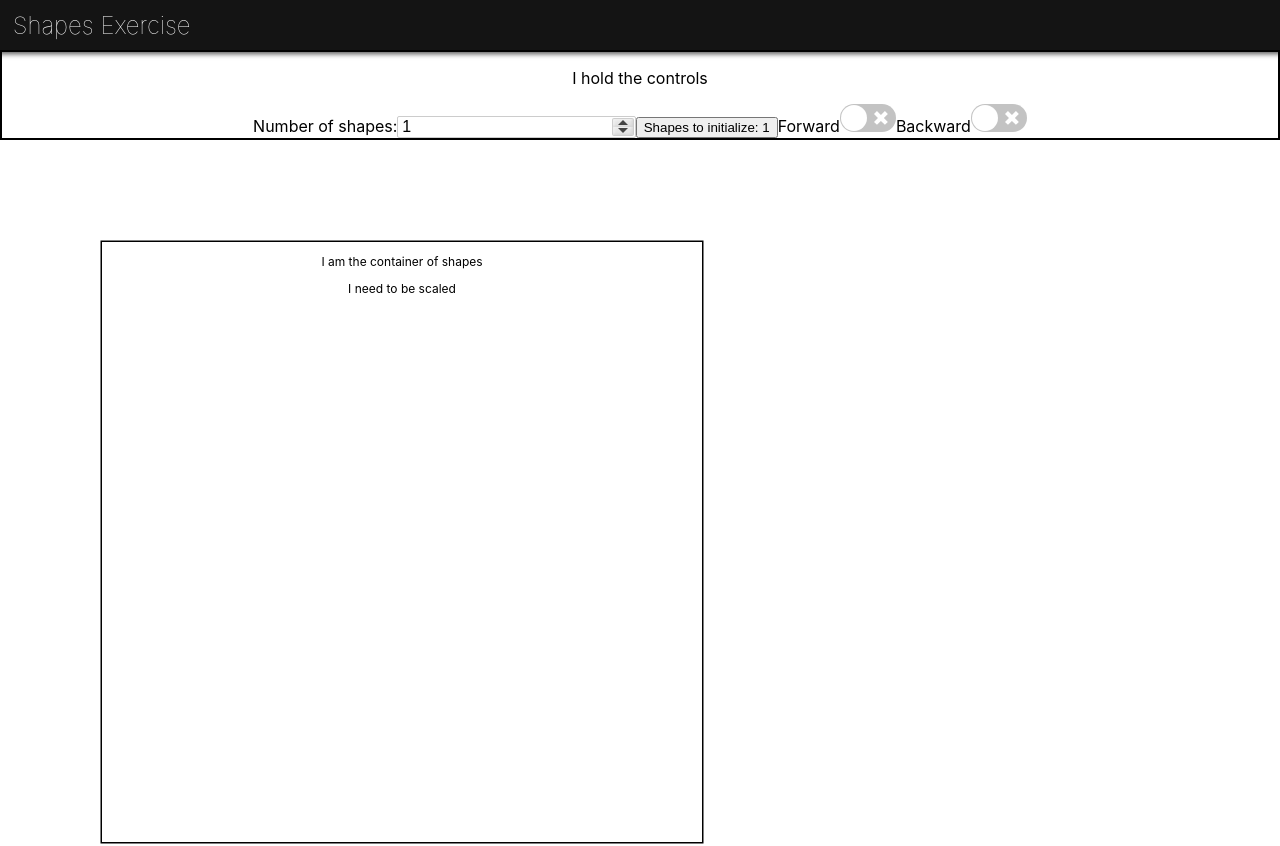
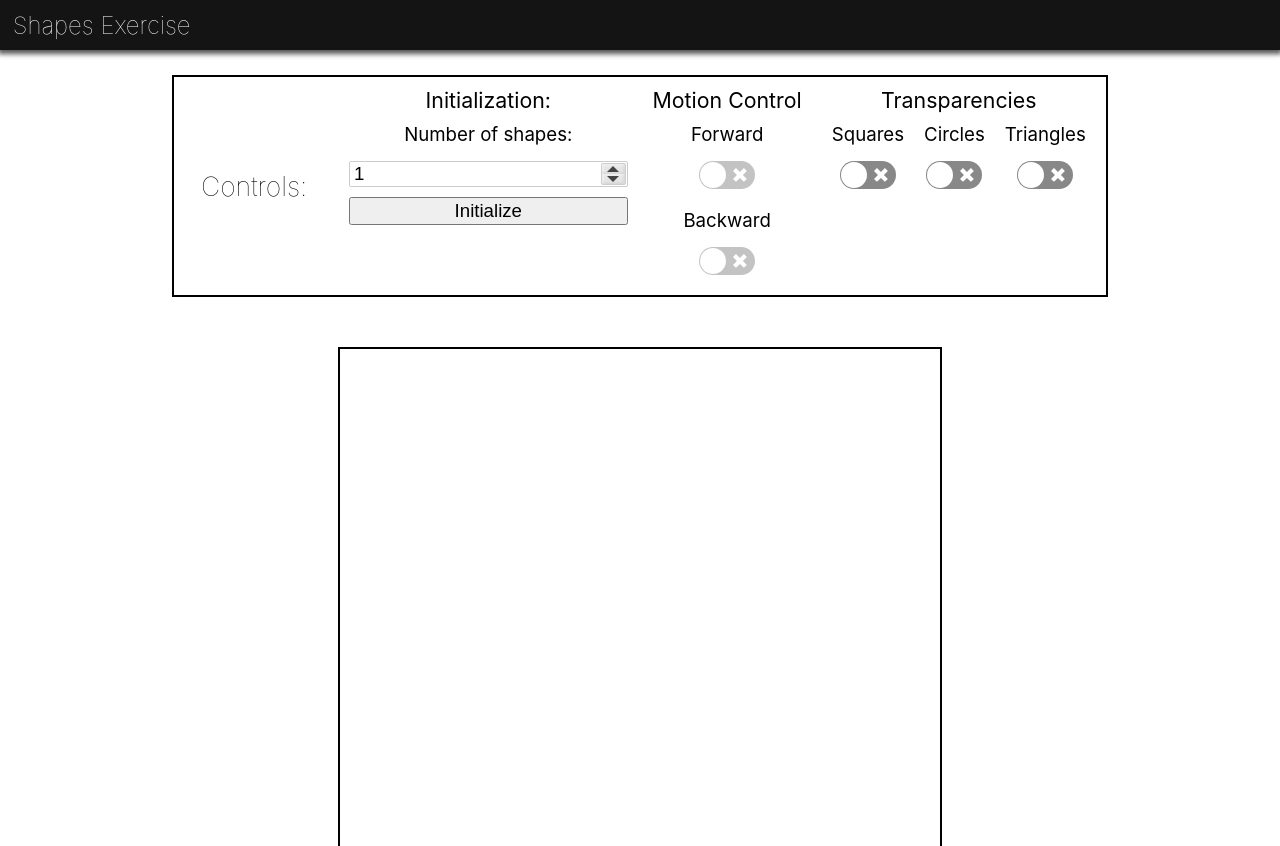
Before and after one commit to dallman2/shape-exercise, a React (Create React App) app: page / in a window 1280 px wide. Shown: the top 846 px of the page. Built offline with nearby package versions, Linux system fonts and the light colour scheme.

Commit message:
animations work now:) note, between 1000 and 10000 shapes, performance degrades did:  - shapes style  - transition injection  - transparency toggles  - generalized scaling  - some styling still need:  - docs  - tests  - button to print list to console

```diff
--- a/src/App.css
+++ b/src/App.css
@@ -26,19 +26,33 @@
   margin: 0px;
 }
 
-.Scaler {
-  transform: scale(.75);
+.Main-container {
+  display: flex;
+  flex-direction: column;
+  align-items: center;
+  justify-items: center;
 }
 
-.Shape-container{
-  width: 800px;
-  height: 800px;
+.Shape-container {
+  position: relative;
+
+  margin: 25px 25px;
+
+  width: 600px;
+  height: 600px;
 
   overflow: hidden;
 
   border: 2px solid black;
 }
 
-.Controls-container{
+.Controls-container {
+  display: flex;
+  flex-direction: row;
+  align-content: flex-start;
+  justify-items: center;
+
+  margin: 25px 25px;
+
   border: 2px solid black;
 }
--- a/src/App.js
+++ b/src/App.js
@@ -1,12 +1,12 @@
 import { useSelector } from "react-redux";
 import "./App.css";
 
-import Controls from './components/controls'
+import Controls from "./components/controls";
 import Shape from "./components/shape";
 
 function App() {
-  const shapes = useSelector(state => state.shapes)
-  let shapeList = shapes.shapes.map((el, idx) => <Shape key={idx} data={el}/>)
+  const shapes = useSelector((state) => state.shapes);
+  let shapeList = shapes.shapes.map((el, idx) => <Shape key={idx} data={el} />);
 
   return (
     <div className="App">
@@ -15,13 +15,11 @@ function App() {
           Shapes Exercise
         </h2>
       </header>
-      <section>
+      <section className="Main-container">
         <div className="Controls-container">
-          <Controls/>
+          <Controls />
         </div>
-        <div className="Scaler Shape-container">
-          <p>I am the container of shapes</p>
-          <p>I need to be scaled</p>
+        <div className="Shape-container">
           {shapeList}
         </div>
       </section>
--- a/src/components/controls/Controls.css
+++ b/src/components/controls/Controls.css
@@ -0,0 +1,61 @@
+.Title {
+    align-self: center;
+
+    padding: 0em 1em;
+
+    font-size: 20pt;
+    font-weight: lighter;
+}
+
+.Control-container {
+    display: flex;
+    flex-direction: column;
+    align-content: flex-start;
+    justify-items: center;
+
+    margin: 10px 10px;
+
+    font-size: 16pt;
+}
+
+.Control {
+    margin: 5px 5px;
+
+    font-size: 14pt;
+}
+
+.Label{
+    padding: 5px 5px;
+    margin: 5px 5px;
+
+    font-size: 14pt;
+}
+
+.Init-controls {
+    display: flex;
+    flex-direction: column;
+    align-content: flex-start;
+    justify-items: center;
+}
+
+.Motion-controls {
+    display: flex;
+    flex-direction: column;
+    align-content: flex-start;
+    justify-items: center;
+}
+
+.Trans-controls {
+    display: flex;
+    flex-direction: row;
+    align-content: flex-start;
+    justify-items: center;
+}
+
+.Trans-toggle {
+    display: flex;
+    flex-direction: column;
+    align-content: flex-start;
+    justify-items: center;
+
+}
--- a/src/components/controls/Controls.js
+++ b/src/components/controls/Controls.js
@@ -7,7 +7,7 @@ import {
   initShapesMotion,
   updateMotionArrays,
 } from "../../store/motion";
-import { initShapesStructure } from "../../store/shapes";
+import { initShapesStructure, toggleTransparency } from "../../store/shapes";
 
 import "./Controls.css";
 
@@ -22,6 +22,7 @@ import NumericInput from "react-numeric-input";
  */
 const Controls = () => {
   const motion = useSelector((state) => state.motion);
+  const shapes = useSelector((state) => state.shapes);
 
   const dispatch = useDispatch();
   /** this is the value and setter for the number of shapes */
@@ -55,22 +56,18 @@ const Controls = () => {
    * @param {boolean} forward - did we click the forward button?
    */
   let toggleMotion = (forward) => {
-    console.log("clicked a button");
-    console.log(motion);
-    console.log(interval);
     if (!motion.forward && !motion.backward && !interval.current) {
-      console.log("nothing running, starting");
       // this is the block if nothing is running
       dispatch(forward ? forwardToggle() : backwardToggle());
+      doUpdate();
       interval.current = setInterval(doUpdate, 1000);
     } else if (motion.forward && interval.current) {
-      console.log("forward on, interval found");
       // this is the block if were going forward
       if (forward) {
         // if we clicked the forward button while going forward,
         // just stop the motion
         clearInterval(interval.current);
-        interval.current = null
+        interval.current = null;
         dispatch(forwardToggle());
       } else {
         // otherwise, we clicked the backwards button while going
@@ -78,22 +75,23 @@ const Controls = () => {
         // toggle the button
         clearInterval(interval.current);
         dispatch(backwardToggle());
+        doUpdate();
         interval.current = setInterval(doUpdate, 1000);
       }
     } else if (motion.backward && interval.current) {
-      console.log("backward on, interval found");
       // this is the block if were going backward
       if (forward) {
         // if we clicked the forward button while going backward,
         // clear the interval, set a new one, and toggle the button
         clearInterval(interval.current);
         dispatch(forwardToggle());
+        doUpdate();
         interval.current = setInterval(doUpdate, 1000);
       } else {
         // otherwise, we clicked the backwards button while going
         // backward. just stop the motion
         clearInterval(interval.current);
-        interval.current = null
+        interval.current = null;
         dispatch(backwardToggle());
       }
     }
@@ -110,9 +108,12 @@ const Controls = () => {
 
   return (
     <>
-      <p>I hold the controls</p>
-      <label>
-        <span>Number of shapes:</span>
+      <p className="Title">Controls:</p>
+      <div className="Control-container">
+        <label>Initialization:</label>
+        <div className="Init-controls">
+          <label className="Label">Number of shapes:</label>
+          <span className="Control">
             <NumericInput
               value={n}
               step={1}
@@ -121,24 +122,65 @@ const Controls = () => {
               snap
               onChange={(val) => setN(val)}
             />
-        <button onClick={setup}>Shapes to initialize: {n}</button>
-      </label>
-      <label>
-        <span>Forward</span>
+          </span>
+          <button className="Control" onClick={setup}>
+            Initialize
+          </button>
+        </div>
+      </div>
+      <div className="Control-container">
+        <label>Motion Control</label>
+        <div className="Motion-controls">
+          <label className="Label">Forward</label>
+          <span className="Control">
             <ReactSwitch
               onChange={() => toggleMotion(true)}
               checked={motion.forward}
               disabled={!motion.initiated}
             />
-      </label>
-      <label>
-        <span>Backward</span>
+          </span>
+          <label className="Label">Backward</label>
+          <span className="Control">
             <ReactSwitch
               onChange={() => toggleMotion(false)}
               checked={motion.backward}
               disabled={!motion.initiated}
             />
-      </label>
+          </span>
+        </div>
+      </div>
+      <div className="Control-container">
+        <label>Transparencies</label>
+        <div className="Trans-controls">
+          <div className="Trans-toggle">
+            <label className="Label">Squares</label>
+            <span className="Control">
+              <ReactSwitch
+                onChange={() => dispatch(toggleTransparency("squares"))}
+                checked={shapes.transparent.squares}
+              />
+            </span>
+          </div>
+          <div className="Trans-toggle">
+            <label className="Label">Circles</label>
+            <span className="Control">
+              <ReactSwitch
+                onChange={() => dispatch(toggleTransparency("circles"))}
+                checked={shapes.transparent.circles}
+              />
+            </span>
+          </div>
+          <div className="Trans-toggle">
+            <label className="Label">Triangles</label>
+            <span className="Control">
+              <ReactSwitch
+                onChange={() => dispatch(toggleTransparency("triangles"))}
+                checked={shapes.transparent.triangles}
+              />
+            </span>
+          </div>
+        </div>
+      </div>
     </>
   );
 };
--- a/src/components/shape/Shape.css
+++ b/src/components/shape/Shape.css
@@ -1,6 +1,8 @@
 .Shape {
   position: absolute;
-  top: 0;
-  left: 0;
-  transition: transform 1s linear 0s;
+  font-size: 10pt;
 }
+
+.Transparent {
+  opacity: .5;
+}
--- a/src/components/shape/Shape.js
+++ b/src/components/shape/Shape.js
@@ -1,4 +1,4 @@
-import { useEffect, useRef, useState } from "react";
+import { useEffect, useState } from "react";
 import { useSelector } from "react-redux";
 import "./Shape.css";
 
@@ -28,71 +28,54 @@ const Shape = (props) => {
   const motion = useSelector((state) => state.motion);
   const shapes = useSelector((state) => state.shapes);
 
+
   let [transClass, setTransClass] = useState(false);
+  let [selectedShapeStyle, setSelectedShapeStyle] = useState({});
 
-  let selectedShapeClass = "";
+  useEffect(() => {
     switch (props.data.type) {
       case "circles":
-      selectedShapeClass = "Circle";
+        setSelectedShapeStyle({
+          height: `${props.data.size * 2}px`,
+          width: `${props.data.size * 2}px`,
+          borderRadius: `${props.data.size}px`,
+          backgroundColor: props.data.color,
+        });
         break;
       case "squares":
-      selectedShapeClass = "Square";
+        setSelectedShapeStyle({
+          height: `${props.data.size * 2}px`,
+          width: `${props.data.size * 2}px`,
+          backgroundColor: props.data.color,
+        });
         break;
       case "triangles":
-      selectedShapeClass = "Triangle";
+        setSelectedShapeStyle({
+          width: 0,
+          height: 0,
+          borderBottom: `${props.data.size * 2}px solid ${props.data.color}`,
+          borderLeft: `${props.data.size}px solid transparent`,
+          borderRight: `${props.data.size}px solid transparent`,
+        });
         break;
       default:
         break;
     }
-
-  // this is the side effect block that updates the position for the shape
-  // there is a warning that we have not included all dependencies, but we
-  // have. the `motion.update` dependency is a sort of meta-dependency,
-  // representing the change in all four motion arrays.
-  const thisElement = useRef(null);
-
-  useEffect(() => {
-    let el = thisElement.current;
-    console.log(el.style);
-    // grab the new positions and new targets
-    const tX0 = motion.positionsX[props.data.idx],
-      tY0 = motion.positionsY[props.data.idx];
-    const tX1 = motion.positionsX[props.data.idx] + motion.velocitiesX,
-      tY1 = motion.positionsY[props.data.idx] + motion.velocitiesY;
-    // apply the new positions and targets
-    el.style.left = `${tX0}px`;
-    el.style.top = `${tY0}px`;
-    el.style.transform = `translateX(${tX1}px) translateY(${tY1}px)`;
-    console.log(el.style);
-  }, [motion.update, props.data]);
+  }, [props.data]);
 
   // this is the side effect block that handles transparency stuff
   // again, we only want to rerender if a `transparency` value changes
   useEffect(() => {
-    if (shapes.transparent[props.data.index]) setTransClass(true);
+    if (shapes.transparent[props.data.type]) setTransClass(true);
     else setTransClass(false);
-  }, [shapes.transparent]);
+  }, [shapes.transparent, props.data]);
 
   return (
     <div
-      ref={thisElement}
-      className={`Shape ${selectedShapeClass}
-        ${transClass ? "Tranparent" : "Solid"}`}
-      // style={{
-      //   left: motion.positionsX[props.data.idx] + "px",
-      //   top: motion.positionsY[props.data.idx] + "px",
-      //   transform:
-      //     motion.forward || motion.backward
-      //       ? `translateX(${
-      //           motion.positionsX[props.data.idx] + motion.velocitiesX
-      //         }px)
-      //    translateY(${
-      //      motion.positionsY[props.data.idx] + motion.velocitiesY
-      //    }px)}`
-      //       : "",
-      // }}
+      className={`Shape ${transClass ? "Transparent" : ""}`}
+      style={{ ...selectedShapeStyle, ...motion.style[props.data.index] }}
     >
-      I am a {props.data.size}px {props.data.type}, my name is {props.data.name}
+      {props.data.name}
     </div>
   );
 };
--- a/src/store/motion.js
+++ b/src/store/motion.js
@@ -5,7 +5,12 @@ const UPPER_WINDOW_BOUND = 800,
   /** How large is the velocity window? */
   VELOCITY_RANGE_WIDTH = 10,
   /** How far do we want to shift the velocity window? */
-  VELOCITY_RANGE_OFFSET = -5;
+  VELOCITY_RANGE_OFFSET = -5,
+  /** how big/ small do we want to scale the window? */
+  FINAL_WINDOW_BOUND = 600;
+
+const scaler = (from, to) => (num) => num * (to / from);
+const specificScaler = scaler(UPPER_WINDOW_BOUND, FINAL_WINDOW_BOUND);
 
 export const motionSlice = createSlice({
   name: "motion",
@@ -13,11 +18,11 @@ export const motionSlice = createSlice({
     initiated: false,
     forward: false,
     backward: false,
-    update: false,
     positionsX: [],
     positionsY: [],
     velocitiesX: [],
     velocitiesY: [],
+    style: [],
   },
   reducers: {
     /**
@@ -54,6 +59,18 @@ export const motionSlice = createSlice({
       state.positionsY = Array.from({ length: n }, randomPosGen);
       state.velocitiesX = Array.from({ length: n }, randomVelGen);
       state.velocitiesY = Array.from({ length: n }, randomVelGen);
+
+      state.style = state.positionsX.map((el, idx) => {
+        return {
+          left: "0px",
+          top: "0px",
+          transition: `transform 1s linear 0s`,
+          transform: `translateX(${specificScaler(
+            state.positionsX[idx]
+          )}px) translateY(${specificScaler(state.positionsY[idx])}px)`,
+        };
+      });
+
       // let the toggles know that they can engage
       state.initiated = true;
     },
@@ -69,18 +86,30 @@ export const motionSlice = createSlice({
       // if we make it here, we know that were either going forward or backward
       // because of that, we only need to check one of the values
       state.positionsX = state.positionsX.map((el, idx) => {
-        return el + (state.velocitiesX[idx] * state.forward ? 1 : -1);
+        return el + state.velocitiesX[idx] * (state.forward ? 1 : -1);
       });
       state.positionsY = state.positionsY.map((el, idx) => {
-        return el + (state.velocitiesY[idx] * state.forward ? 1 : -1);
+        return el + state.velocitiesY[idx] * (state.forward ? 1 : -1);
       });
-      // toggle the update flag to trigger a rerender
-      state.update = !state.update;
-    }
+      state.style = state.positionsX.map((el, idx) => {
+        return {
+          left: `0px`,
+          top: `0px`,
+          transition: `transform 1s linear 0s`,
+          transform: `translateX(${specificScaler(
+            state.positionsX[idx]
+          )}px) translateY(${specificScaler(state.positionsY[idx])}px)`,
+        };
+      });
+    },
   },
 });
 
-export const { forwardToggle, backwardToggle, initShapesMotion, updateMotionArrays } =
-  motionSlice.actions;
+export const {
+  forwardToggle,
+  backwardToggle,
+  initShapesMotion,
+  updateMotionArrays,
+} = motionSlice.actions;
 
 export default motionSlice.reducer;
--- a/src/store/shapes.js
+++ b/src/store/shapes.js
@@ -7,9 +7,9 @@ export const shapesSlice = createSlice({
     initiated: false,
     shapes: [],
     transparent: {
-      circles: true,
-      triangles: true,
-      squares: true,
+      circles: false,
+      triangles: false,
+      squares: false,
     },
   },
   reducers: {
```
Lines whose indentation alone changed are shown as unchanged.
